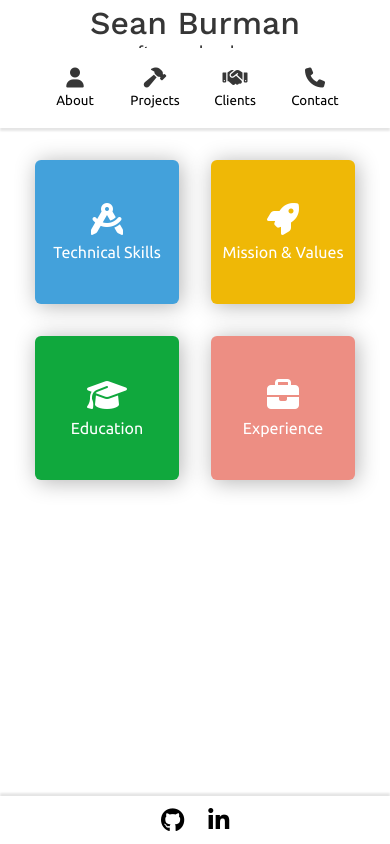
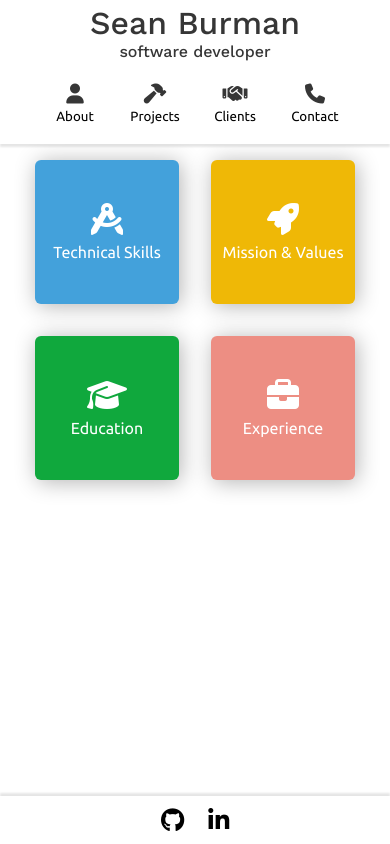
Before and after one commit to seanburman/react-grid-portfolio, a React (Create React App) app: page / in a window 390 px wide. Built offline with nearby package versions, Linux system fonts and the light colour scheme.

Commit message:
Fix header spacing title

```diff
--- a/src/App.css
+++ b/src/App.css
@@ -34,7 +34,7 @@
     justify-content: center;
     width: 100%;
     position: fixed;
-    margin-top: 3em!important;
+    margin-top: 4em!important;
     background-color: white;
     z-index: 100;
   }
```
